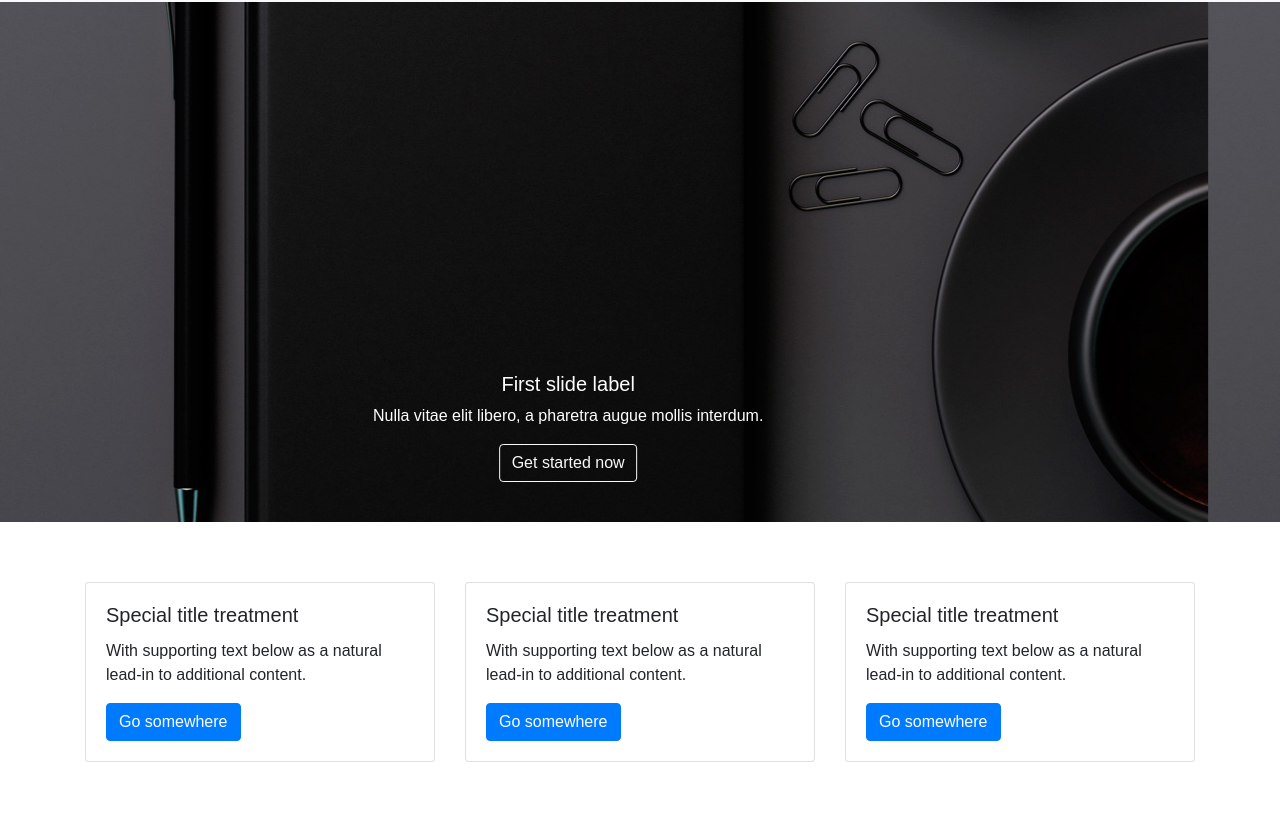
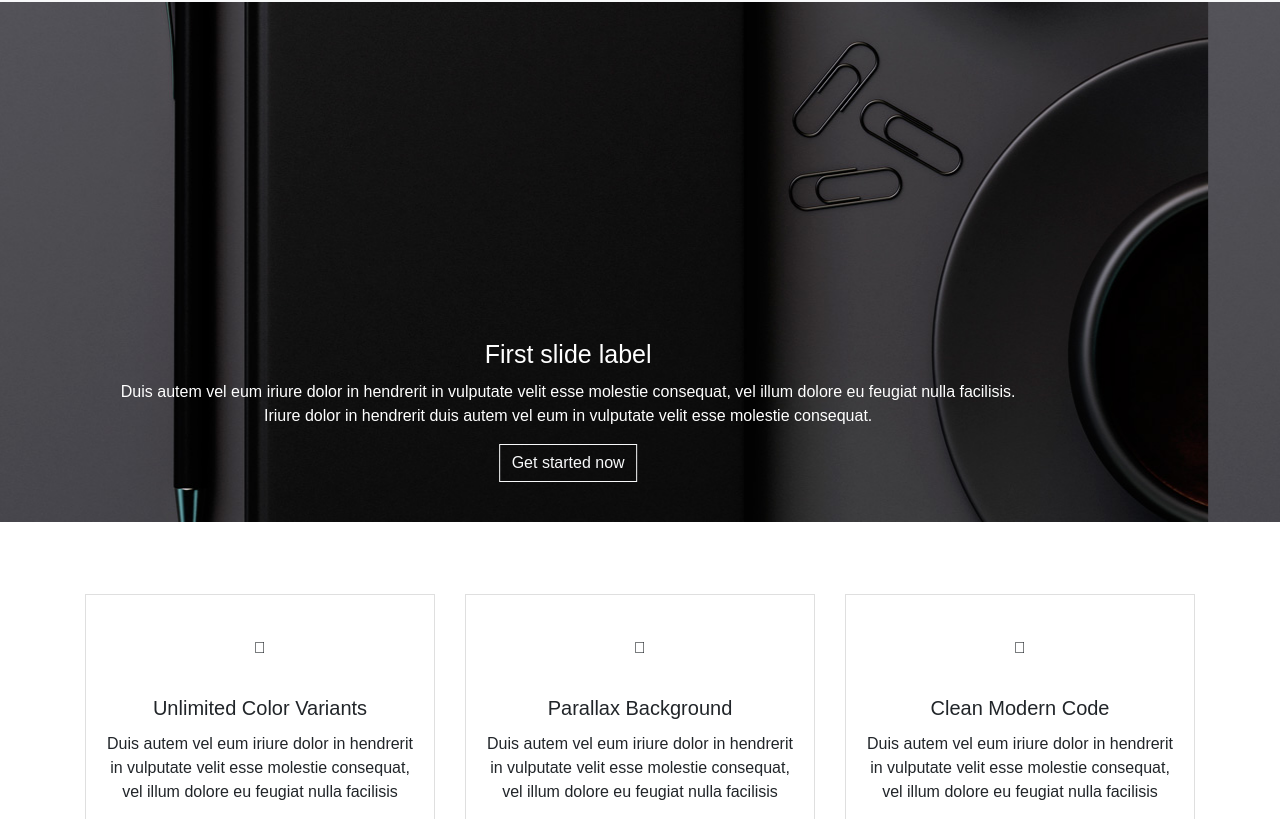
Before and after one commit to jpdebuen/reto-landing, a plain HTML site: page index.html in a window 1280 px wide. Shown: the part 100-919 px from the top of the page. Drawn offline with Linux system fonts and the light colour scheme.

Commit message:
[MOD]index.html main.css continued work up to the images grid.

```diff
--- a/css/main.css
+++ b/css/main.css
@@ -25,6 +25,10 @@ html{
     width: 30vw;
     background-color: red;
     margin-bottom: 40px;
+}
+
+.btn{
+    border-radius: 0;
 }
 
 /* NAVBAR */
@@ -75,6 +79,41 @@ img.logo-dark{
     height: 65vh;
 }
 
+.btn-get-started{
+    height: 50px;
+    width: 250px;
+    border: 1px solid white;
+    margin: auto;
+}
+
+.link-get-started{
+    color: white;
+}
+
+.slider-button{
+    border-radius: 0 !important;
+}
+
+/* CARDS */
+.card{
+    border-radius: 0 !important;
+    margin-top: 12px;
+    margin-bottom: 12px;
+}
+
+.card-body{
+    height: 60vh;
+}
+.card-body button.btn{
+    margin-top: 24px;
+    margin-bottom: 24px;
+}
+
+.card-icon{
+    margin-top: 24px;
+    margin-bottom: 40px;
+}
+
 /* SERVICES */
 img.img-glasses {
     border: 0;
--- a/index.html
+++ b/index.html
@@ -3,11 +3,12 @@
 	<head>
 		<meta charset="UTF-8">
 		<title>Eleganter</title>
-		<meta name="viewport" content="width=device-width, initial-scale=1.0">
+        <meta name="viewport" content="width=device-width, initial-scale=1.0">
 		<link rel="stylesheet" href="css/bootstrap.min.css">
 		<link rel="stylesheet" href="css/bootstrap-grid.min.css">
 		<link rel="stylesheet" href="css/bootstrap-reboot.min.css">
-		<link rel="stylesheet" href="css/main.css">
+        <link rel="stylesheet" href="css/main.css">
+        <link rel="stylesheet" href="https://use.fontawesome.com/releases/v5.8.1/css/all.css" integrity="sha384-50oBUHEmvpQ+1lW4y57PTFmhCaXp0ML5d60M1M7uH2+nqUivzIebhndOJK28anvf" crossorigin="anonymous">
 	</head>
     <body>
         <!--Collapsable navbar with page logo-->
@@ -60,23 +61,25 @@
                         <div class="carousel-item active">
                             <img src="img/header.jpg" class="d-block" alt="...">
                             <div class="carousel-caption d-md-block">
-                                <h5>First slide label</h5>
-                                <p>Nulla vitae elit libero, a pharetra augue mollis interdum.</p>
-                                <button type="button" class="btn btn-outline-light">Get started now</button>
+                                <h3>First slide label</h3>
+                                <p>Duis autem vel eum iriure dolor in hendrerit in vulputate velit esse molestie consequat, vel illum dolore eu feugiat nulla facilisis. Iriure dolor in hendrerit duis autem vel eum in vulputate velit esse molestie consequat.</p>
+                                <button type="button w-100" class="btn btn-outline-light slider-button">Get started now</button>
                             </div>
                         </div>
                         <div class="carousel-item">
                             <img src="img/header.jpg" class="d-block" alt="...">
                             <div class="carousel-caption d-md-block">
-                                <h5>Second slide label</h5>
-                                <p>Lorem ipsum dolor sit amet, consectetur adipiscing elit.</p>
+                                <h3>First slide label</h3>
+                                <p>Duis autem vel eum iriure dolor in hendrerit in vulputate velit esse molestie consequat, vel illum dolore eu feugiat nulla facilisis. Iriure dolor in hendrerit duis autem vel eum in vulputate velit esse molestie consequat.</p>
+                                <button type="button w-100" class="btn btn-outline-light slider-button">Get started now</button>
                             </div>
                         </div>
                         <div class="carousel-item">
                             <img src="img/header.jpg" class="d-block" alt="...">
                             <div class="carousel-caption d-md-block">
-                                <h5>Third slide label</h5>
-                                <p>Praesent commodo cursus magna, vel scelerisque nisl consectetur.</p>
+                                <h3>First slide label</h3>
+                                <p>Duis autem vel eum iriure dolor in hendrerit in vulputate velit esse molestie consequat, vel illum dolore eu feugiat nulla facilisis. Iriure dolor in hendrerit duis autem vel eum in vulputate velit esse molestie consequat.</p>
+                                <button type="button w-100" class="btn btn-outline-light slider-button">Get started now</button>
                             </div>
                         </div>
                     </div>
@@ -90,28 +93,31 @@
                 <div class="row">
                     <div class="col-sm-4">
                         <div class="card">
-                            <div class="card-body">
-                                <h5 class="card-title">Special title treatment</h5>
-                                <p class="card-text">With supporting text below as a natural lead-in to additional content.</p>
-                                <a href="#" class="btn btn-primary">Go somewhere</a>
+                            <div class="card-body text-center align-middle">
+                                <i class="fas fa-shield-alt card-icon"></i>
+                                <h5 class="card-title">Unlimited Color Variants</h5>
+                                <p class="card-text">Duis autem vel eum iriure dolor in hendrerit in vulputate velit esse molestie consequat, vel illum dolore eu feugiat nulla facilisis</p>
+                                <button type="button" class="btn btn-outline-dark">Get more info</button>
                             </div>
                         </div>
                     </div>
                     <div class="col-sm-4">
                         <div class="card">
-                            <div class="card-body">
-                                <h5 class="card-title">Special title treatment</h5>
-                                <p class="card-text">With supporting text below as a natural lead-in to additional content.</p>
-                                <a href="#" class="btn btn-primary">Go somewhere</a>
+                            <div class="card-body text-center align-middle">
+                                <i class="fas fa-umbrella card-icon"></i>
+                                <h5 class="card-title">Parallax Background</h5>
+                                <p class="card-text">Duis autem vel eum iriure dolor in hendrerit in vulputate velit esse molestie consequat, vel illum dolore eu feugiat nulla facilisis</p>
+                                <button type="button" class="btn btn-outline-dark">Get more info</button>
                             </div>
                         </div>
                     </div>
                     <div class="col-sm-4">
                         <div class="card">
-                            <div class="card-body">
-                                <h5 class="card-title">Special title treatment</h5>
-                                <p class="card-text">With supporting text below as a natural lead-in to additional content.</p>
-                                <a href="#" class="btn btn-primary">Go somewhere</a>
+                            <div class="card-body text-center align-middle">
+                                <i class="fas fa-home card-icon"></i>
+                                <h5 class="card-title">Clean Modern Code</h5>
+                                <p class="card-text">Duis autem vel eum iriure dolor in hendrerit in vulputate velit esse molestie consequat, vel illum dolore eu feugiat nulla facilisis</p>
+                                <button type="button" class="btn btn-outline-dark">Get more info</button>
                             </div>
                         </div>
                     </div>
```
